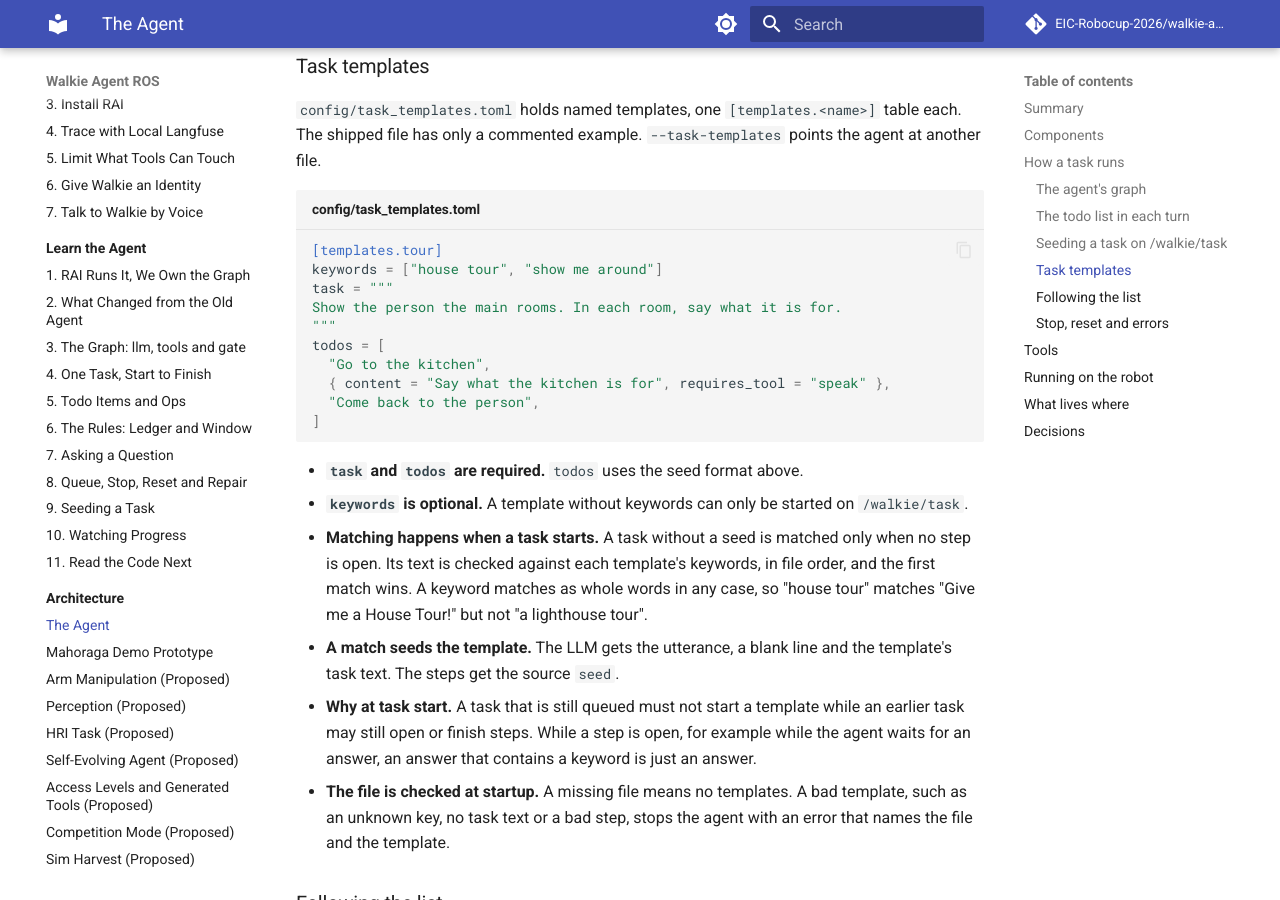
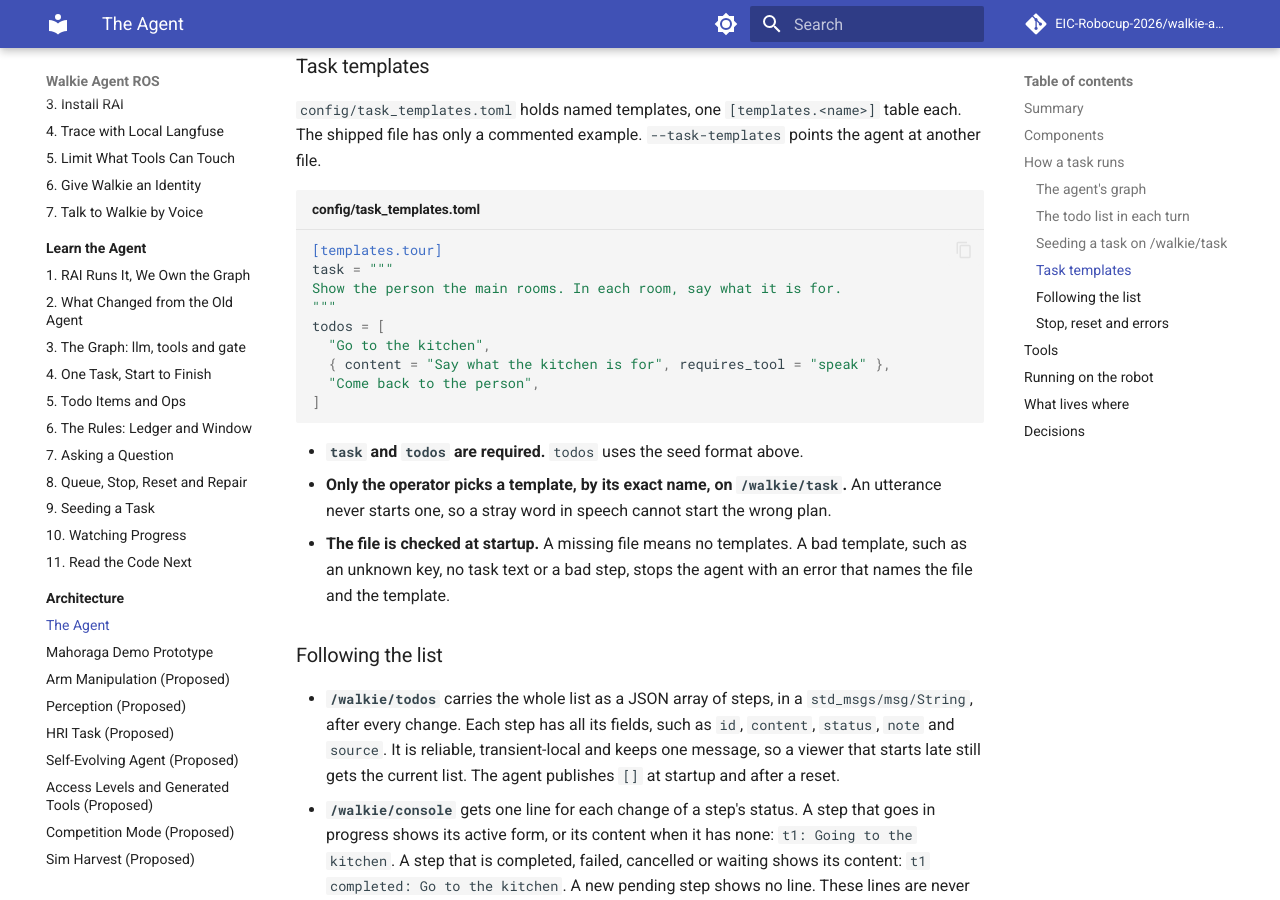
Before and after one commit to EIC-Robocup-2026/walkie-agent-ros, an MkDocs documentation site: the page built from docs/architecture/agent.md, in a window 1280 px wide and 900 px high, scrolled down 5427 px. Built offline with MkDocs 1.6.1 and Material for MkDocs 9.7.7, drawn with Linux system fonts in a browser that asks for light colours; comment, search, counter and statistics services are not loaded; some of the changed text lies outside the part shown.

Commit message:
feat: pick task templates by name only and drop keyword matching

````diff
--- a/docs/architecture/agent.md
+++ b/docs/architecture/agent.md
@@ -217,8 +217,8 @@ example while the agent waits for an answer.
 written. The seed replaces the list when that task starts, before the first
 LLM call. Seeded steps cannot be reworded or removed. A bad seed raises
 `TodoRejected` from `submit()` at once, not later on the agent thread.
-The operator can seed a task over ROS on `/walkie/task`, and an utterance
-can start a template
+The operator can seed a task over ROS on `/walkie/task`, with its steps or
+the name of a template
 ([ADR-0041](decisions/0041-todo-list-and-seeding.md)).
 
 ### Seeding a task on /walkie/task
@@ -257,7 +257,6 @@ example. `--task-templates` points the agent at another file.
 
 ```toml title="config/task_templates.toml"
 [templates.tour]
-keywords = ["house tour", "show me around"]
 task = """
 Show the person the main rooms. In each room, say what it is for.
 """
@@ -269,19 +268,9 @@ todos = [
 ```
 
 - **`task` and `todos` are required.** `todos` uses the seed format above.
-- **`keywords` is optional.** A template without keywords can only be
-  started on `/walkie/task`.
-- **Matching happens when a task starts.** A task without a seed is matched
-  only when no step is open. Its text is checked against each template's
-  keywords, in file order, and the first match wins. A keyword matches as
-  whole words in any case, so "house tour" matches "Give me a House Tour!"
-  but not "a lighthouse tour".
-- **A match seeds the template.** The LLM gets the utterance, a blank line
-  and the template's task text. The steps get the source `seed`.
-- **Why at task start.** A task that is still queued must not start a
-  template while an earlier task may still open or finish steps. While a
-  step is open, for example while the agent waits for an answer, an answer
-  that contains a keyword is just an answer.
+- **Only the operator picks a template, by its exact name, on
+  `/walkie/task`.** An utterance never starts one, so a stray word in speech
+  cannot start the wrong plan.
 - **The file is checked at startup.** A missing file means no templates. A
   bad template, such as an unknown key, no task text or a bad step, stops
   the agent with an error that names the file and the template.
--- a/docs/learn/index.md
+++ b/docs/learn/index.md
@@ -27,7 +27,7 @@ gave the agent a todo list for each task.
   reworded. A step that requires a tool cannot be completed without a
   successful call to that tool.
 - **Tasks can come with their steps.** An operator seeds them on
-  `/walkie/task`, or a template seeds them from a keyword. Progress shows on
+  `/walkie/task`, by giving the steps or naming a template. Progress shows on
   `/walkie/todos` and the console.
 
 ## The pages
--- a/docs/learn/seeding.md
+++ b/docs/learn/seeding.md
@@ -5,14 +5,13 @@ Seeded items are locked: the LLM can complete or cancel them, but it cannot
 reword or remove them, so a fixed task such as Receptionist cannot lose a
 step ([ADR-0041](../architecture/decisions/0041-todo-list-and-seeding.md)).
 
-## Four ways to seed
+## Three ways to seed
 
 | Way | Item `source` | When the seed applies |
 | --- | --- | --- |
 | `agent.submit(text, todos)` from Python | `seed` | When that message's task starts |
 | `/walkie/task` with `todos` | `operator` | When that message's task starts |
 | `/walkie/task` with `template` | `operator` | When that message's task starts |
-| A template keyword in an utterance | `seed` | When the task starts and no item is open |
 
 Every way ends in `TodoList.seed`. It replaces the whole list, restarts the
 ids at `t1` and empties the error ledger. Each item is a string, or a dict
@@ -65,18 +64,12 @@ an utterance does; `todos=[]` starts with an empty list.
 flowchart TD
     start([A message's task starts]) --> seeded{Has a seed?}
     seeded -- yes --> seed[todos.seed replaces the list] --> run([Run the graph])
-    seeded -- no --> resume[resume_waiting, then clear a finished list]
-    resume --> open{Any item open?}
-    open -- yes --> run
-    open -- no --> match{match_template finds one?}
-    match -- no --> run
-    match -- yes --> tseed[Seed the template; the text becomes template.prompt] --> run
+    seeded -- no --> resume[resume_waiting, then clear a finished list] --> run
 ```
 
 A seed wins over open items: it replaces the list even if the previous task
-left steps open. A template only starts when no step is open, so an answer
-that contains a keyword stays an answer. The check runs at task start, not
-on arrival, because a task queued earlier may still open or finish items.
+left steps open. An utterance never starts a template, so a stray word in
+speech cannot start the wrong plan.
 
 ## Operator tasks on /walkie/task
 
@@ -122,10 +115,9 @@ a scratch list. A bad template raises `ValueError` there, not mid-task.
 ```pycon
 >>> import tempfile
 >>> from pathlib import Path
->>> from walkie_agent.tasks import load_task_templates, match_template
+>>> from walkie_agent.tasks import load_task_templates
 >>> toml = '''
 ... [templates.tour]
-... keywords = ["house tour", "show me around"]
 ... task = "Give the person a short tour, then come back to the start."
 ... todos = ["Go to the kitchen", { content = "Come back", requires_tool = "navigate_to_location" }]
 ... '''
@@ -133,29 +125,21 @@ a scratch list. A bad template raises `ValueError` there, not mid-task.
 ...     path = Path(tmp) / "task_templates.toml"
 ...     _ = path.write_text(toml)
 ...     templates = load_task_templates(path)
->>> template = match_template("Can you give me a HOUSE TOUR?", templates)
->>> template.prompt("Can you give me a HOUSE TOUR?")
-'Can you give me a HOUSE TOUR?\n\nGive the person a short tour, then come back to the start.'
->>> print(match_template("Is the greenhouse tour open?", templates))
-None
 >>> text, seed = parse_task_message('{"task": "Show me the house.", "template": "tour"}', templates)
+>>> text
+'Show me the house.\n\nGive the person a short tour, then come back to the start.'
 >>> seed
 ['Go to the kitchen', {'content': 'Come back', 'requires_tool': 'navigate_to_location'}]
 
 ```
 
-Keywords match as whole words in any case, so "greenhouse tour" does not
-pick `tour`. The first matching template in file order wins. The LLM gets
-the utterance, a blank line, then the template's `task`, and the operator's
-`template` form builds the same `text`. The full format is on
+The operator picks a template by its exact name. The LLM gets the message's
+`task`, a blank line, then the template's `task`. The full format is on
 [The Agent](../architecture/agent.md#task-templates).
 
 !!! example "Try it"
-    In `pixi run python`, add a second template, `[templates.short_tour]`,
-    after `tour` in the TOML above. Give it `keywords = ["tour"]`, and copy
-    `task` and `todos` from `tour`, because the loader refuses a template
-    without them. Which one does
-    `match_template("Give me a house tour.", templates)` return, and why?
+    In `pixi run python`, ask `parse_task_message` for `"template": "garage"`
+    and read the error. It lists the templates you could have named.
     Then change `requires_tool` to `require_tool` and load the file again.
 
 Previous: [Queue, Stop, Reset and Repair](queue-stop-reset.md) · Next: [Watching Progress](watching-progress.md)
````
Also changed, not shown: docs/architecture/hri.md (+0 -1 lines), docs/learn/one-task.md (+3 -3 lines), docs/learn/read-the-code.md (+5 -5 lines), 6 other files.
